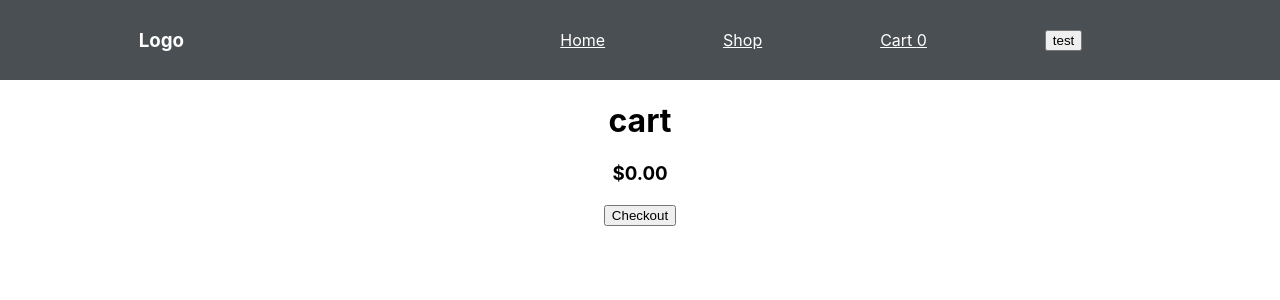
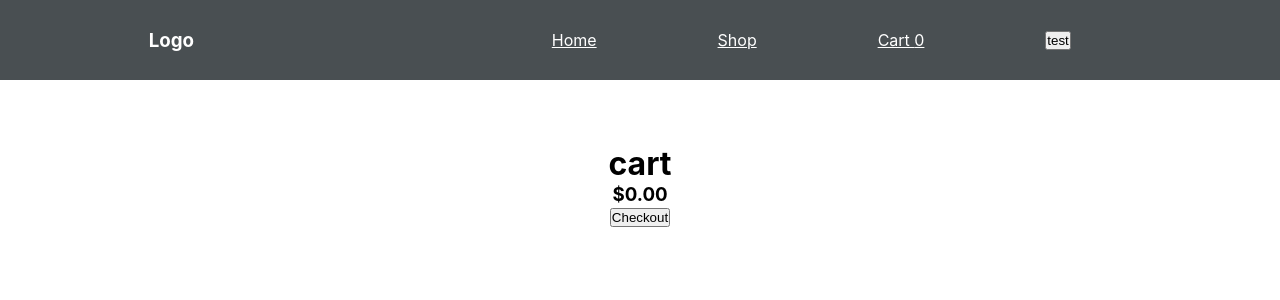
Before and after one commit to itsMe-ThatOneGuy/shopping-cart, a React (Create React App) app: page /cart in a window 1280 px wide. Shown: the top 300 px of the page. Built offline with nearby package versions, Linux system fonts and the light colour scheme.

Commit message:
Added: basic styling for Shop comp and child comp

```diff
--- a/src/App.css
+++ b/src/App.css
@@ -1,3 +1,9 @@
 .App {
 	text-align: center;
 }
+
+main {
+	max-width: 140rem;
+	margin: 0px auto;
+	padding: 4rem;
+}
--- a/src/App.js
+++ b/src/App.js
@@ -63,6 +63,7 @@ const App = () => {
 		<BrowserRouter>
 			<div className="App">
 				<Navbar cartAmount={cartAmount} />
+				<main>
 					<Routes>
 						<Route path="/homepage" exact element={<Homepage />} />
 						<Route
@@ -84,6 +85,7 @@ const App = () => {
 							}
 						/>
 					</Routes>
+				</main>
 			</div>
 		</BrowserRouter>
 	);
--- /dev/null
+++ b/src/components/ShopItem/ShopItem.css
@@ -0,0 +1,31 @@
+.shop-item {
+	display: flex;
+	flex-direction: column;
+	border: 1px solid rgb(229, 229, 229);
+	border-radius: 10px;
+	background-color: rgb(255, 255, 255);
+	font-size: 2rem;
+}
+
+.shop-item-img {
+	height: 25rem;
+	padding: 3rem;
+	margin: 0px auto;
+}
+
+.shop-item-img > img {
+	display: block;
+	width: 100%;
+	height: 100%;
+}
+
+.shop-item-details {
+	display: flex;
+	flex-direction: column;
+	-moz-box-pack: justify;
+	justify-content: space-between;
+	gap: 2rem;
+	height: 100%;
+	padding: 2rem;
+	border-top: 1px solid rgb(229, 229, 229);
+}
--- a/src/components/ShopItem/ShopItem.js
+++ b/src/components/ShopItem/ShopItem.js
@@ -1,4 +1,5 @@
 import React from "react";
+import "./ShopItem.css";
 
 const ShopItem = (props) => {
 	const item = {
@@ -17,8 +18,6 @@ const ShopItem = (props) => {
 			<div className="shop-item-details">
 				<h3>{props.item.title}</h3>
 				<p>${props.item.price}</p>
-			</div>
-			<div className="shop-item-controls">
 				<button
 					onClick={() => {
 						props.addToCart(item);
@@ -26,6 +25,7 @@ const ShopItem = (props) => {
 					Add to cart
 				</button>
 			</div>
+			<div className="shop-item-controls"></div>
 		</div>
 	);
 };
--- a/src/index.css
+++ b/src/index.css
@@ -1,13 +1,24 @@
 body {
-  margin: 0;
-  font-family: -apple-system, BlinkMacSystemFont, 'Segoe UI', 'Roboto', 'Oxygen',
-    'Ubuntu', 'Cantarell', 'Fira Sans', 'Droid Sans', 'Helvetica Neue',
-    sans-serif;
-  -webkit-font-smoothing: antialiased;
-  -moz-osx-font-smoothing: grayscale;
+	margin: 0;
+	font-family: -apple-system, BlinkMacSystemFont, "Segoe UI", "Roboto",
+		"Oxygen", "Ubuntu", "Cantarell", "Fira Sans", "Droid Sans",
+		"Helvetica Neue", sans-serif;
+	-webkit-font-smoothing: antialiased;
+	-moz-osx-font-smoothing: grayscale;
 }
 
 code {
-  font-family: source-code-pro, Menlo, Monaco, Consolas, 'Courier New',
-    monospace;
+	font-family: source-code-pro, Menlo, Monaco, Consolas, "Courier New",
+		monospace;
 }
+*,
+::before,
+::after {
+	padding: 0px;
+	padding-top: 0px;
+	padding-right: 0px;
+	padding-bottom: 0px;
+	padding-left: 0px;
+	margin: 0px;
+	box-sizing: border-box;
+}
--- /dev/null
+++ b/src/pages/Shop/Shop.css
@@ -0,0 +1,7 @@
+.shop-container {
+	gap: 4rem;
+	margin-top: 4rem;
+	animation: 2s ease 0s 1 normal none running fadeIn;
+	display: grid;
+	grid-template-columns: repeat(3, 1fr);
+}
--- a/src/pages/Shop/Shop.js
+++ b/src/pages/Shop/Shop.js
@@ -1,6 +1,7 @@
 import React from "react";
 import ShopItem from "../../components/ShopItem/ShopItem";
 import { useState, useEffect } from "react";
+import "./Shop.css";
 
 const Shop = (props) => {
 	const [items, setItems] = useState([]);
@@ -25,7 +26,7 @@ const Shop = (props) => {
 				<h1>Shop</h1>
 			</div>
 			<button onClick={test}>Test</button>
-			<div>
+			<div className="shop-container">
 				{items.map((item) => {
 					return (
 						<ShopItem
```
Lines whose indentation alone changed are shown as unchanged.
